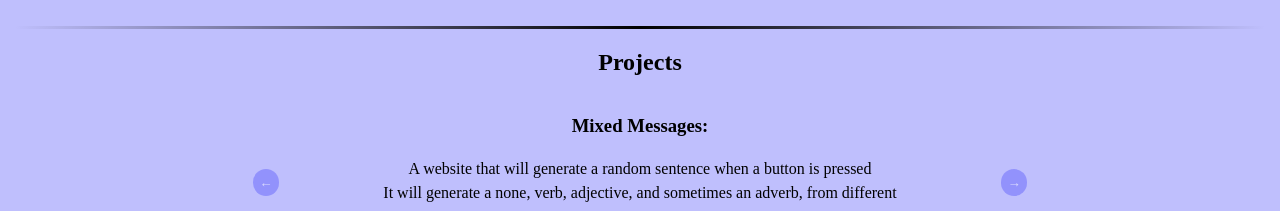
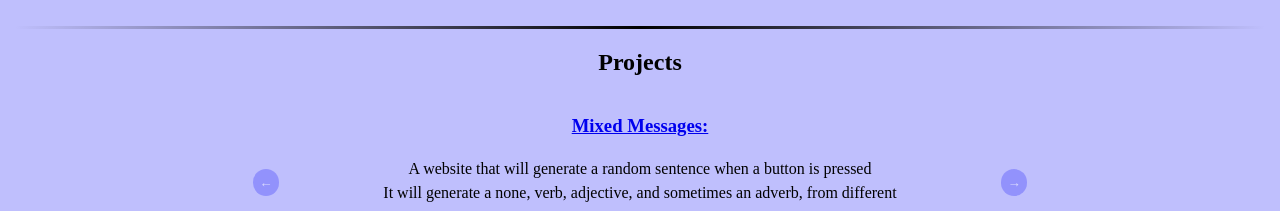
Before and after one commit to Cmcg02/portfolio, a plain HTML site: page index.html in a window 1280 px wide. Shown: the part 589-800 px from the top of the page. Drawn offline with Linux system fonts and the light colour scheme.

Commit message:
linked to mixed messages

```diff
--- a/index.html
+++ b/index.html
@@ -7,7 +7,7 @@
         <link rel="stylesheet" type="text/css" href="./responsive1.css">
         <script src="script.js"></script>
         <meta charset="utf-8" >
-        <meta name="viewport" content="width=device-width, initial-scale=1"
+        <meta name="viewport" content="width=device-width, initial-scale=1">
     </head>
 
     <body>
@@ -53,7 +53,7 @@
                  <button onclick="changeProject(-1)">&larr;</button>
 
                  <div id="project1">
-                    <h3>Mixed Messages:</h3>
+                    <h3><a href="https://Cmcg02.github.io/Mixed-Messages" target="_blank">Mixed Messages:</a></h3>
                     <p>
                         A website that will generate a random sentence when a button is pressed<br>
                         It will generate a none, verb, adjective, and sometimes an adverb, from different arrays<br>
```
